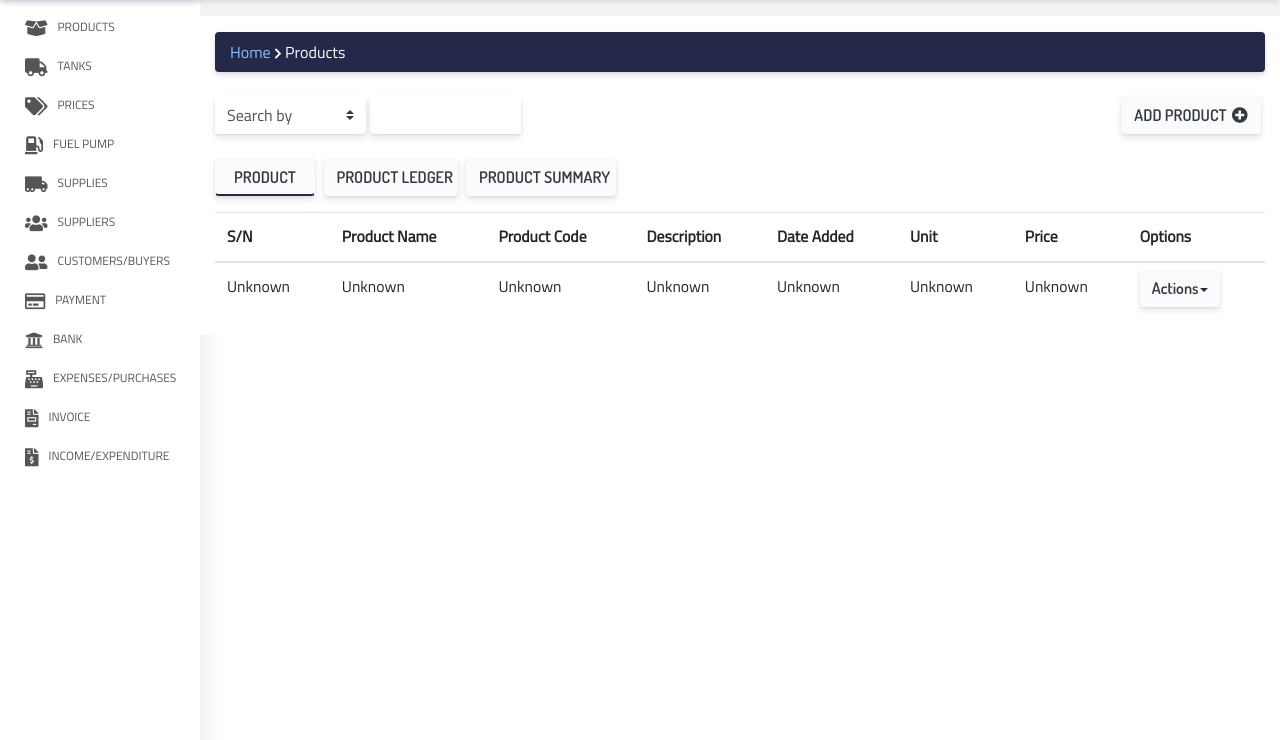
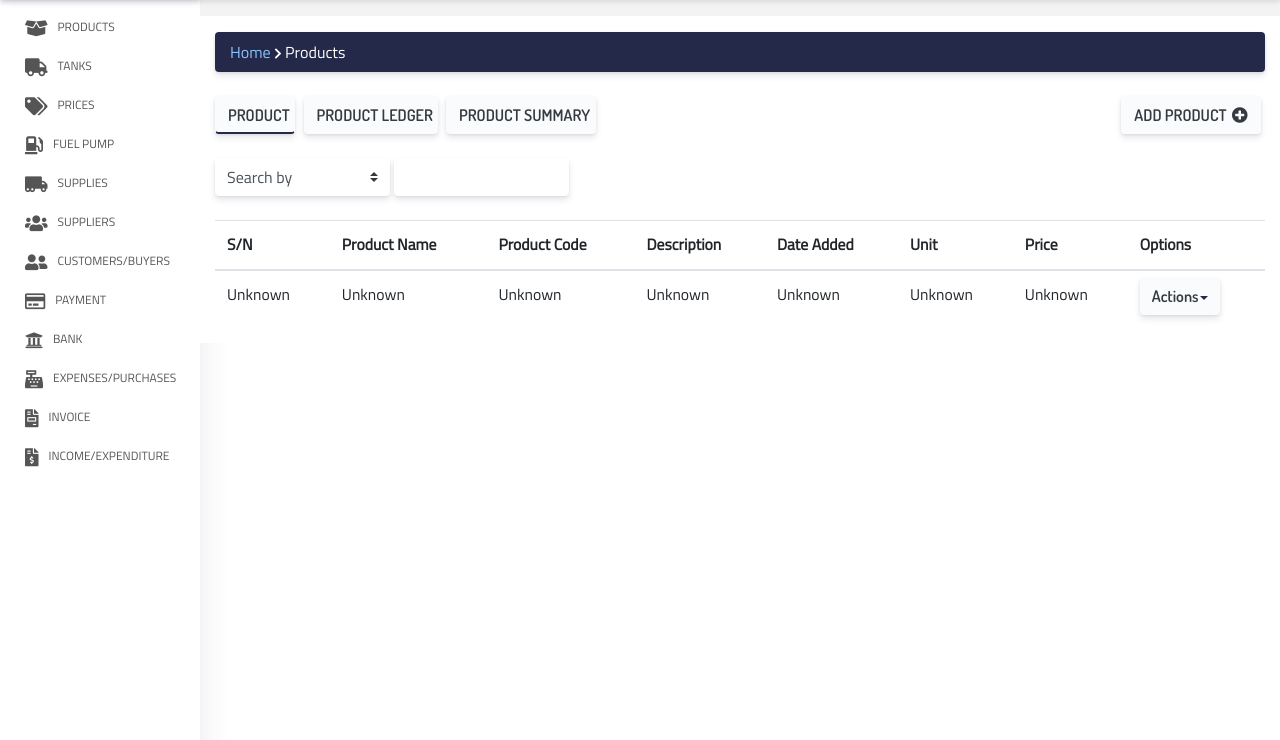
Before and after one commit to EmmanuelJoshua/Inventory-app-php, a PHP site: page /products.php in a window 1280 px wide. Shown: the part 60-800 px from the top of the page. Run offline with PHP 8.4, Linux system fonts and the light colour scheme; some libraries are stand-ins or nearby versions.

Commit message:
Changes.
Check them out. @Danny

```diff
--- a/app/invoice.php
+++ b/app/invoice.php
@@ -39,8 +39,8 @@
 								<button class="btn mr-1" style="width: 130px !important;">Invoice Ledger</button>
 							</div>
 							<div class="col-md-6 top-controls text-right mt-4">
-								<button class="btn btn-primary mr-1" data-toggle="modal" data-target="#receivePayment" style="width: 170px !important;">Receive Payment<i class="fas fa-plus-circle"></i></button>
-								<button class="btn btn-primary mr-1" data-toggle="modal" data-target="#makePayment" style=" width: 140px !important;">Make Payment<i class="fas fa-plus-circle"></i></button>
+								<button class="btn btn-primary mr-1" data-toggle="modal" data-target="#createRegistered" style="width: 120px !important;">Registered<i class="fas fa-plus-circle"></i></button>
+								<button class="btn btn-primary mr-1" data-toggle="modal" data-target="#createUnregistered" style=" width: 140px !important;">Unregistered<i class="fas fa-plus-circle"></i></button>
 							</div>
 						</div>
 					</div>
--- a/app/products.php
+++ b/app/products.php
@@ -34,13 +34,14 @@
         <!-- TOP CONTROLS (BUTTONS and DROPDOWNS) -->
         <div class="row">
           <div class="container-fluid">
-            <div class="mt-4 top-controls mb-4">
-              <button class="btn btn-primary mr-1" data-toggle="modal" data-target="#addProduct" style="float: right; width: 140px !important;">Add Product<i class="fas fa-plus-circle"></i></button>
-              <div class="form-inline">
-                <select class="custom-select form-control col-md-2 col-5">
-                  <option>Search by</option>
-                </select>
-                <input type="text" name="" class="form-control ml-1 col-md-2 col-5" placeholder="">
+            <div class="row mb-4">
+              <div class="col-md-6 top-controls2 mt-4">
+                <button class="btn topcontrolActive mr-1" style="width: 80px !important;" id="p1">Product</button>
+                <button class="btn mr-1" style="width: 134px !important;" id="p2">Product Ledger</button>
+                <button class="btn mr-1" style="width: 150px !important;" id="p3">Product Summary</button>
+              </div>
+              <div class="col-md-6 top-controls text-right mt-4">
+                <button class="btn btn-primary mr-1" data-toggle="modal" data-target="#addProduct" style=" width: 140px !important;">Add Product<i class="fas fa-plus-circle"></i></button>
               </div>
             </div>
           </div>
@@ -160,21 +161,19 @@
             </div>
           </div>
         </div>
-        <!-- SECTION SWITCHING BUTTONS -->
-        <div class="row">
-          <div class="container-fluid">
-            <div class="top-controls2 mb-3">
-              <button class="btn topcontrolActive mr-1" style="width: 100px !important;" id="p1">Product</button>
-              <button class="btn mr-1" style="width: 134px !important;" id="p2">Product Ledger</button>
-              <button class="btn mr-1" style="width: 150px !important;" id="p3">Product Summary</button>
-            </div>
-          </div>
-        </div>
         <!-- CONTAINER FOR TABLES -->
         <div class="row">
           <div class="container-fluid">
             <!-- DIV FOR PRODUCT -->
             <div id="product" class="animated fadeIn">
+              <div class="top-controls mb-4">
+                <div class="form-inline">
+                  <select class="custom-select form-control col-md-2 col-5">
+                    <option>Search by</option>
+                  </select>
+                  <input type="text" name="" class="form-control ml-1 col-md-2 col-5" placeholder="">
+                </div>
+              </div>
               <div class="table-responsive">
                 <table class="table bg-white">
                   <thead>
@@ -217,7 +216,7 @@
           <div id="productLedger" class="d-none animated fadeIn">
             <div class="top-controls">
               <div class="form-inline">
-                    <select class="form-control col-md-2 col-4">
+                <select class="custom-select form-control col-md-2 col-4">
                   <option>Products</option>
                 </select>
               </div>
@@ -226,6 +225,7 @@
                 <h5 class="productTitle">Product Code :</h5>
                 <h5 class="productTitle">Show Balance :</h5>
               </div>
+              <div class="table-responsive">
                 <table class="table bg-white mt-4">
                   <thead>
                     <tr>
@@ -252,11 +252,21 @@
                 </table>
               </div>
             </div>
+          </div>
           <!-- DIV FOR PRODUCT SUMMARY (Display is set to none) -->
           <div id="productSummary" class="d-none animated fadeIn">
             <div>
               <h5 class="productTitle">Product Summary as of :</h5>
             </div>
+            <div class="top-controls mb-4">
+              <div class="form-inline">
+                <select class="custom-select form-control col-md-2 col-5">
+                  <option>Search by</option>
+                </select>
+                <input type="text" name="" class="form-control ml-1 col-md-2 col-5" placeholder="">
+              </div>
+            </div>
+            <div>
               <table class="table bg-white">
                 <thead>
                   <tr>
@@ -282,21 +292,18 @@
         </div>
       </div>
     </div>
+  </div>
 </body>
 <script src="https://code.jquery.com/jquery-3.3.1.slim.min.js" integrity="sha384-q8i/X+965DzO0rT7abK41JStQIAqVgRVzpbzo5smXKp4YfRvH+8abtTE1Pi6jizo" crossorigin="anonymous"></script>
 <script src="https://cdnjs.cloudflare.com/ajax/libs/popper.js/1.14.7/umd/popper.min.js" integrity="sha384-UO2eT0CpHqdSJQ6hJty5KVphtPhzWj9WO1clHTMGa3JDZwrnQq4sF86dIHNDz0W1" crossorigin="anonymous"></script>
 <script src="https://stackpath.bootstrapcdn.com/bootstrap/4.3.1/js/bootstrap.min.js" integrity="sha384-JjSmVgyd0p3pXB1rRibZUAYoIIy6OrQ6VrjIEaFf/nJGzIxFDsf4x0xIM+B07jRM" crossorigin="anonymous"></script>
-
 <script>
-
 var navProd1 = document.getElementById('p1');
 var navProd2 = document.getElementById('p2');
 var navProd3 = document.getElementById('p3');
-
 let productSummary = document.querySelector('#productSummary');
 let productledger  = document.querySelector('#productLedger');
 let product = document.querySelector('#product');
-
 //productLedger EventListener
 navProd2.addEventListener('click',(e)=>{
 console.log('aaaa');
@@ -307,12 +314,10 @@
 productledger.style.display = "block";
 product.classList.add('d-none');
 product.classList.remove('d-block');
-
 navProd2.classList.add("topcontrolActive");
 navProd3.classList.remove("topcontrolActive");
 navProd1.classList.remove("topcontrolActive");
 });
-
 //productSummary EventListener
 navProd3.addEventListener('click',(e)=>{
 console.log('sum');
@@ -323,26 +328,20 @@
 productSummary.style.display = "block";
 product.classList.add('d-none');
 product.classList.remove('d-block');
-
 navProd3.classList.add("topcontrolActive");
 navProd2.classList.remove("topcontrolActive");
 navProd1.classList.remove("topcontrolActive");
 
 });
-
 navProd1.addEventListener('click',(e)=>{
-
 product.classList.add('d-block');
 productledger.classList.remove('d-block');
 productledger.classList.add('d-none');
 productSummary.classList.remove('d-block');
 productSummary.classList.add('d-none');
-
 navProd1.classList.add("topcontrolActive");
 navProd2.classList.remove("topcontrolActive");
 navProd3.classList.remove("topcontrolActive");
 })
-
 </script>
-
 </html>
```
Also changed, not shown: app/customers.php (+17 -16 lines), app/payment.php (+6 -6 lines), app/suppliers.php (+18 -17 lines), app/tanks.php (+18 -21 lines). Lines whose indentation alone changed are shown as unchanged.
